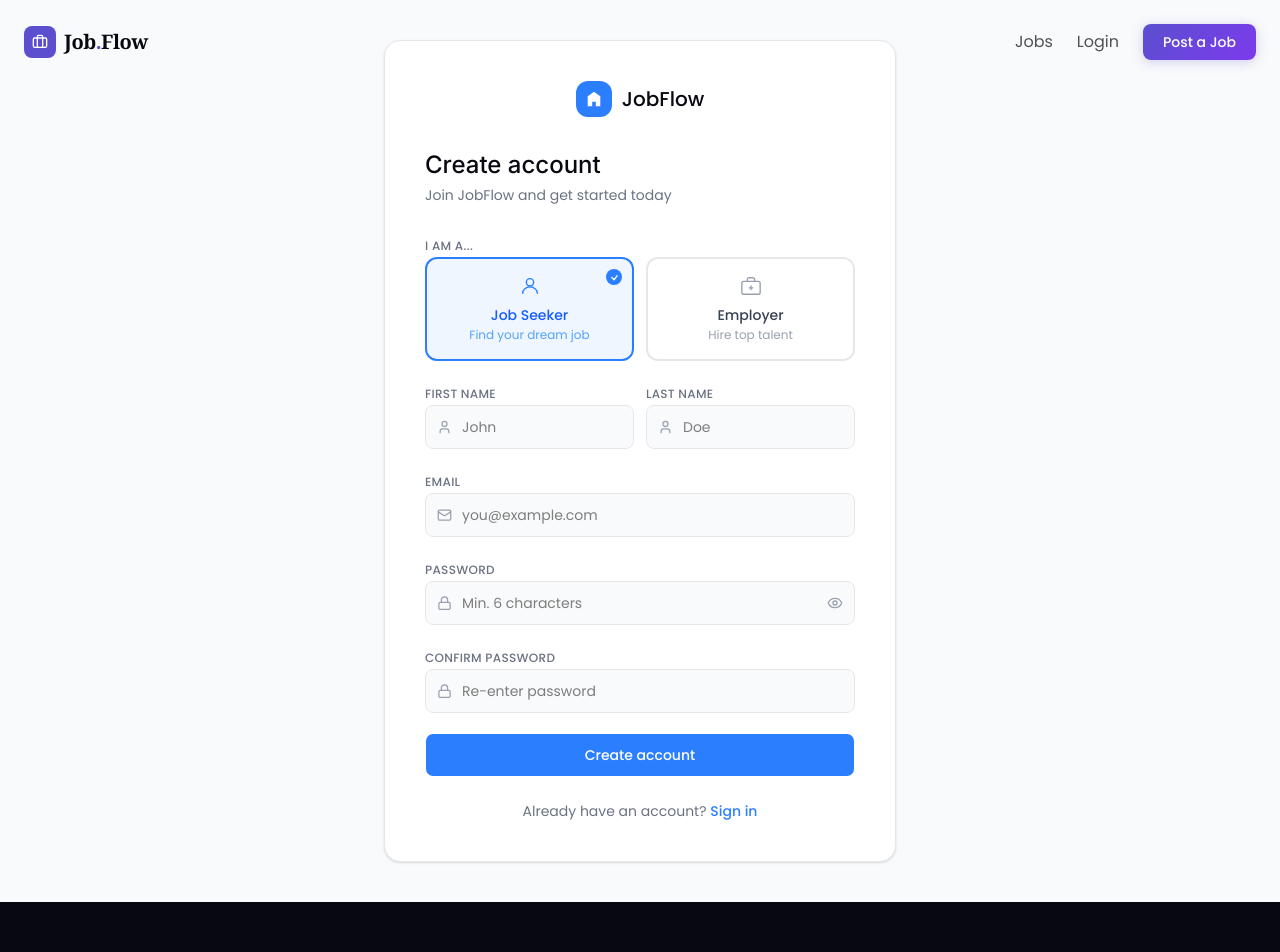
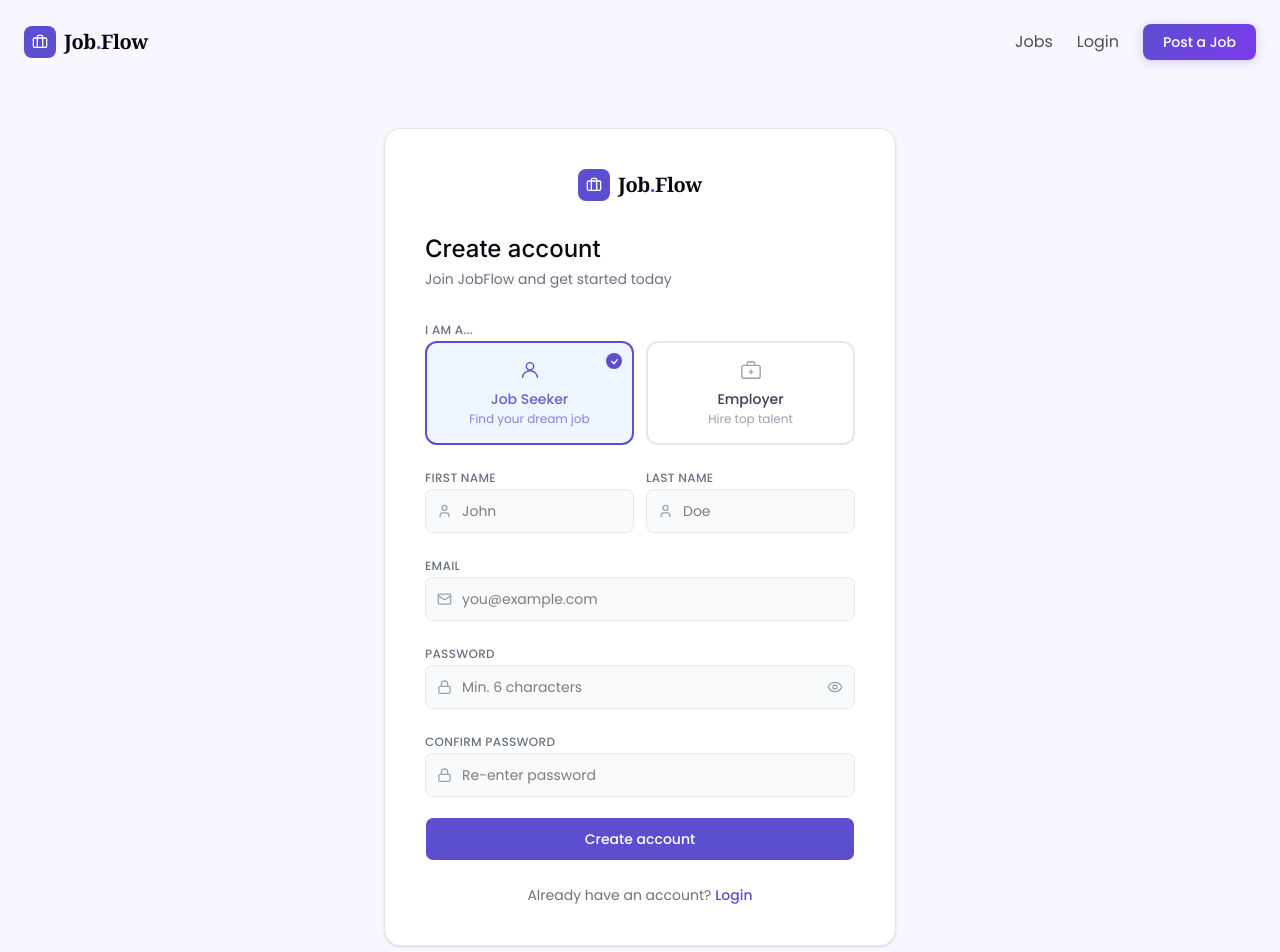
Before and after one commit to hayatul-islam/job-flow, a Next.js app in the folder frontend/: page /register in a window 1280 px wide. Shown: the top 952 px of the page. Built offline with nearby package versions, Linux system fonts and the light colour scheme; no server answers.

Commit message:
style: login and register color update

```diff
--- a/frontend/app/(auth)/login/page.tsx
+++ b/frontend/app/(auth)/login/page.tsx
@@ -1,4 +1,5 @@
 "use client";
+import Logo from "@/components/shared/Logo";
 import { Button } from "@/components/ui/button";
 import { Input } from "@/components/ui/input";
 import api from "@/lib/axios";
@@ -41,19 +42,12 @@ export default function LoginPage() {
   };
 
   return (
-    <div className="min-h-screen flex items-center justify-center bg-gray-50 px-4">
+    <div className="flex justify-center bg-light-background px-4 py-12 pt-32">
       <div className="w-full max-w-md bg-white border border-gray-200 rounded-2xl p-10 shadow-sm">
-        {/* Brand */}
-        <div className="flex items-center justify-center gap-2.5 mb-8">
-          <div className="w-9 h-9 bg-blue-500 rounded-xl flex items-center justify-center">
-            <svg width="18" height="18" viewBox="0 0 20 20" fill="none">
-              <path d="M10 2L3 7v11h5v-5h4v5h5V7L10 2z" fill="white" />
-            </svg>
-          </div>
-          <span className="text-xl font-medium text-black">JobFlow</span>
+        <div className="flex justify-center pb-8">
+          <Logo color="black" />
         </div>
 
-        {/* Heading */}
         <div className="mb-7">
           <h1 className="text-2xl font-medium text-black">Welcome back</h1>
           <p className="text-sm text-gray-500 mt-1">
@@ -75,7 +69,7 @@ export default function LoginPage() {
               <Input
                 type="email"
                 placeholder="you@example.com"
-                className="pl-9 h-11 bg-gray-50 border-gray-200 focus:border-blue-500 focus:ring-blue-500/10"
+                className="pl-9 h-11 bg-gray-50 border-gray-200 focus:border-primary focus:ring-primary/10"
                 {...register("email")}
               />
             </div>
@@ -97,7 +91,7 @@ export default function LoginPage() {
               <Input
                 type={showPassword ? "text" : "password"}
                 placeholder="••••••••"
-                className="pl-9 pr-10 h-11 bg-gray-50 border-gray-200 focus:border-blue-500 focus:ring-blue-500/10"
+                className="pl-9 pr-10 h-11 bg-gray-50 border-gray-200 focus:border-primary focus:ring-primary/10"
                 {...register("password")}
               />
               <button
@@ -145,7 +139,7 @@ export default function LoginPage() {
           <Button
             type="submit"
             disabled={isSubmitting}
-            className="w-full h-11 bg-blue-500 hover:bg-blue-600 text-white font-medium rounded-lg text-sm"
+            className="w-full h-11 bg-primary hover:bg-primary/90 text-white font-medium rounded-lg text-sm"
           >
             {isSubmitting ? (
               <span className="flex items-center gap-2">
@@ -184,7 +178,7 @@ export default function LoginPage() {
           Don&apos;t have an account?{" "}
           <Link
             href="/register"
-            className="text-blue-500 font-medium hover:underline"
+            className="text-primary font-medium hover:underline"
           >
             Register
           </Link>
--- a/frontend/app/(auth)/register/page.tsx
+++ b/frontend/app/(auth)/register/page.tsx
@@ -1,4 +1,5 @@
 "use client";
+import Logo from "@/components/shared/Logo";
 import { Button } from "@/components/ui/button";
 import { Input } from "@/components/ui/input";
 import api from "@/lib/axios";
@@ -98,19 +99,11 @@ export default function RegisterPage() {
   };
 
   return (
-    <div className="min-h-screen flex items-center justify-center bg-gray-50 px-4 py-10">
+    <div className=" flex items-center justify-center bg-light-background px-4 py-12 pt-32">
       <div className="w-full max-w-lg bg-white border border-gray-200 rounded-2xl p-10 shadow-sm">
-        {/* Brand */}
-        <div className="flex items-center justify-center gap-2.5 mb-8">
-          <div className="w-9 h-9 bg-blue-500 rounded-xl flex items-center justify-center">
-            <svg width="18" height="18" viewBox="0 0 20 20" fill="none">
-              <path d="M10 2L3 7v11h5v-5h4v5h5V7L10 2z" fill="white" />
-            </svg>
-          </div>
-          <span className="text-xl font-medium text-black">JobFlow</span>
+        <div className="flex justify-center pb-8">
+          <Logo color="black" />
         </div>
-
-        {/* Heading */}
         <div className="mb-7">
           <h1 className="text-2xl font-medium text-black">Create account</h1>
           <p className="text-sm text-gray-500 mt-1">
@@ -137,13 +130,13 @@ export default function RegisterPage() {
                     className={`relative flex flex-col items-center gap-2 p-4 rounded-xl border-2 transition-all duration-150 cursor-pointer
                       ${
                         isActive
-                          ? "border-blue-500 bg-blue-50 text-blue-600"
+                          ? "border-primary bg-blue-50 text-primary/90"
                           : "border-gray-200 bg-white text-gray-500 hover:border-gray-300 hover:bg-gray-50"
                       }`}
                   >
                     {/* Check badge */}
                     {isActive && (
-                      <span className="absolute top-2.5 right-2.5 w-4 h-4 bg-blue-500 rounded-full flex items-center justify-center">
+                      <span className="absolute top-2.5 right-2.5 w-4 h-4 bg-primary rounded-full flex items-center justify-center">
                         <svg
                           width="9"
                           height="9"
@@ -161,21 +154,21 @@ export default function RegisterPage() {
                       </span>
                     )}
                     <span
-                      className={`${isActive ? "text-blue-500" : "text-gray-400"}`}
+                      className={`${isActive ? "text-primary" : "text-gray-400"}`}
                     >
                       {role.icon}
                     </span>
                     <div className="text-center">
                       <p
                         className={`text-sm font-medium ${
-                          isActive ? "text-blue-600" : "text-gray-700"
+                          isActive ? "text-primary/90" : "text-gray-700"
                         }`}
                       >
                         {role.label}
                       </p>
                       <p
                         className={`text-xs mt-0.5 ${
-                          isActive ? "text-blue-400" : "text-gray-400"
+                          isActive ? "text-primary/70" : "text-gray-400"
                         }`}
                       >
                         {role.description}
@@ -190,7 +183,6 @@ export default function RegisterPage() {
             )}
           </div>
 
-          {/* First Name + Last Name */}
           <div className="grid grid-cols-2 gap-3">
             <div className="space-y-1.5">
               <label className="text-xs font-medium text-gray-500 uppercase tracking-wide">
@@ -203,7 +195,7 @@ export default function RegisterPage() {
                 />
                 <Input
                   placeholder="John"
-                  className="pl-9 h-11 bg-gray-50 border-gray-200 focus:border-blue-500 focus:ring-blue-500/10"
+                  className="pl-9 h-11 bg-gray-50 border-gray-200 focus:border-primary focus:ring-primary/10"
                   {...register("firstName")}
                 />
               </div>
@@ -225,7 +217,7 @@ export default function RegisterPage() {
                 />
                 <Input
                   placeholder="Doe"
-                  className="pl-9 h-11 bg-gray-50 border-gray-200 focus:border-blue-500 focus:ring-blue-500/10"
+                  className="pl-9 h-11 bg-gray-50 border-gray-200 focus:border-primary focus:ring-primary/10"
                   {...register("lastName")}
                 />
               </div>
@@ -237,7 +229,6 @@ export default function RegisterPage() {
             </div>
           </div>
 
-          {/* Email */}
           <div className="space-y-1.5">
             <label className="text-xs font-medium text-gray-500 uppercase tracking-wide">
               Email
@@ -250,7 +241,7 @@ export default function RegisterPage() {
               <Input
                 type="email"
                 placeholder="you@example.com"
-                className="pl-9 h-11 bg-gray-50 border-gray-200 focus:border-blue-500 focus:ring-blue-500/10"
+                className="pl-9 h-11 bg-gray-50 border-gray-200 focus:border-primary focus:ring-primary/10"
                 {...register("email")}
               />
             </div>
@@ -259,7 +250,6 @@ export default function RegisterPage() {
             )}
           </div>
 
-          {/* Password */}
           <div className="space-y-1.5">
             <label className="text-xs font-medium text-gray-500 uppercase tracking-wide">
               Password
@@ -272,7 +262,7 @@ export default function RegisterPage() {
               <Input
                 type={showPassword ? "text" : "password"}
                 placeholder="Min. 6 characters"
-                className="pl-9 pr-10 h-11 bg-gray-50 border-gray-200 focus:border-blue-500 focus:ring-blue-500/10"
+                className="pl-9 pr-10 h-11 bg-gray-50 border-gray-200 focus:border-primary focus:ring-primary/10"
                 {...register("password")}
               />
               <button
@@ -287,7 +277,7 @@ export default function RegisterPage() {
               <p className="text-red-500 text-xs">{errors.password.message}</p>
             )}
           </div>
-          {/* Confirm Password */}
+
           <div className="space-y-1.5">
             <label className="text-xs font-medium text-gray-500 uppercase tracking-wide">
               Confirm Password
@@ -314,7 +304,6 @@ export default function RegisterPage() {
             )}
           </div>
 
-          {/* Root error */}
           {errors.root && (
             <div className="flex items-center gap-2 bg-red-50 border border-red-200 rounded-lg px-3.5 py-2.5">
               <svg
@@ -342,11 +331,10 @@ export default function RegisterPage() {
             </div>
           )}
 
-          {/* Submit */}
           <Button
             type="submit"
             disabled={isSubmitting}
-            className="w-full h-11 bg-blue-500 hover:bg-blue-600 text-white font-medium rounded-lg text-sm"
+            className="w-full h-11 bg-primary hover:bg-primary/90 text-white font-medium rounded-lg text-sm"
           >
             {isSubmitting ? (
               <span className="flex items-center gap-2">
@@ -385,9 +373,9 @@ export default function RegisterPage() {
           Already have an account?{" "}
           <Link
             href="/login"
-            className="text-blue-500 font-medium hover:underline"
+            className="text-primary font-medium hover:underline"
           >
-            Sign in
+            Login
           </Link>
         </p>
       </div>
```
